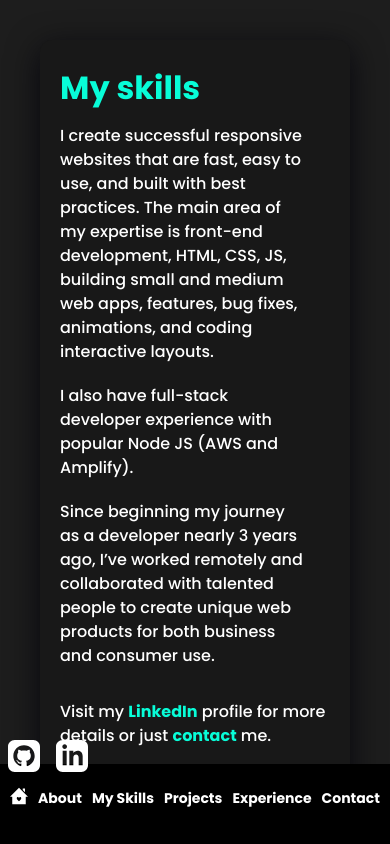
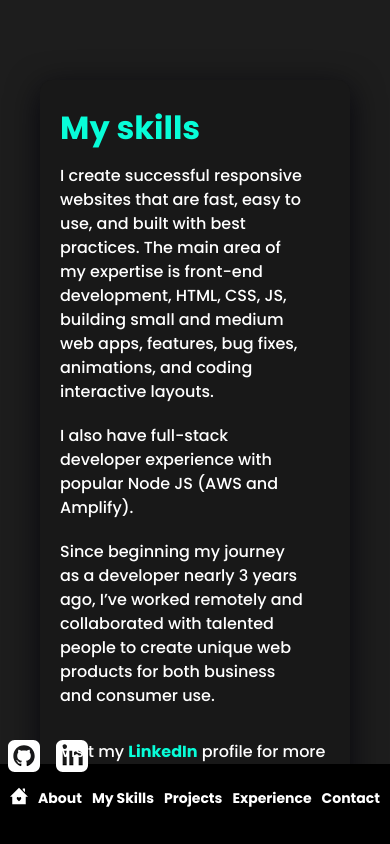
Before and after one commit to markytobran/newportfoliowebsite, a Vue app: page /skills in a window 390 px wide. Shown: the top 844 px of the page. Built offline with nearby package versions, Linux system fonts and the light colour scheme; what vue3-openlayers would draw is missing.

Commit message:
Adds margin to glass card

```diff
--- a/src/views/SkillsView.vue
+++ b/src/views/SkillsView.vue
@@ -25,7 +25,7 @@ const otherTech = ['GIT', 'GITHUB', 'BITBUCKET', 'NPM', 'JIRA', 'FIGMA', 'WORDPR
 <template>
   <section class="h-full lg:h-screen w-full lg:w-screen p-10 xl:p-24 flex flex-col justify-center">
     <div class="flex flex-col xl:flex-row items-start xl:items-center">
-      <GlassCard class="w-full md:w-11/12 xl:w-5/12 h-full text-white mb-8" title="My skills">
+      <GlassCard class="w-full md:w-11/12 xl:w-5/12 h-full text-white mb-8 mt-10" title="My skills">
         <p class="mb-5 text-md md:text-lg w-11/12">
           I create successful responsive websites that are fast, easy to use, and built with best practices. The main area of my expertise is
           front-end development, HTML, CSS, JS, building small and medium web apps, features, bug fixes, animations, and coding interactive layouts.
```
